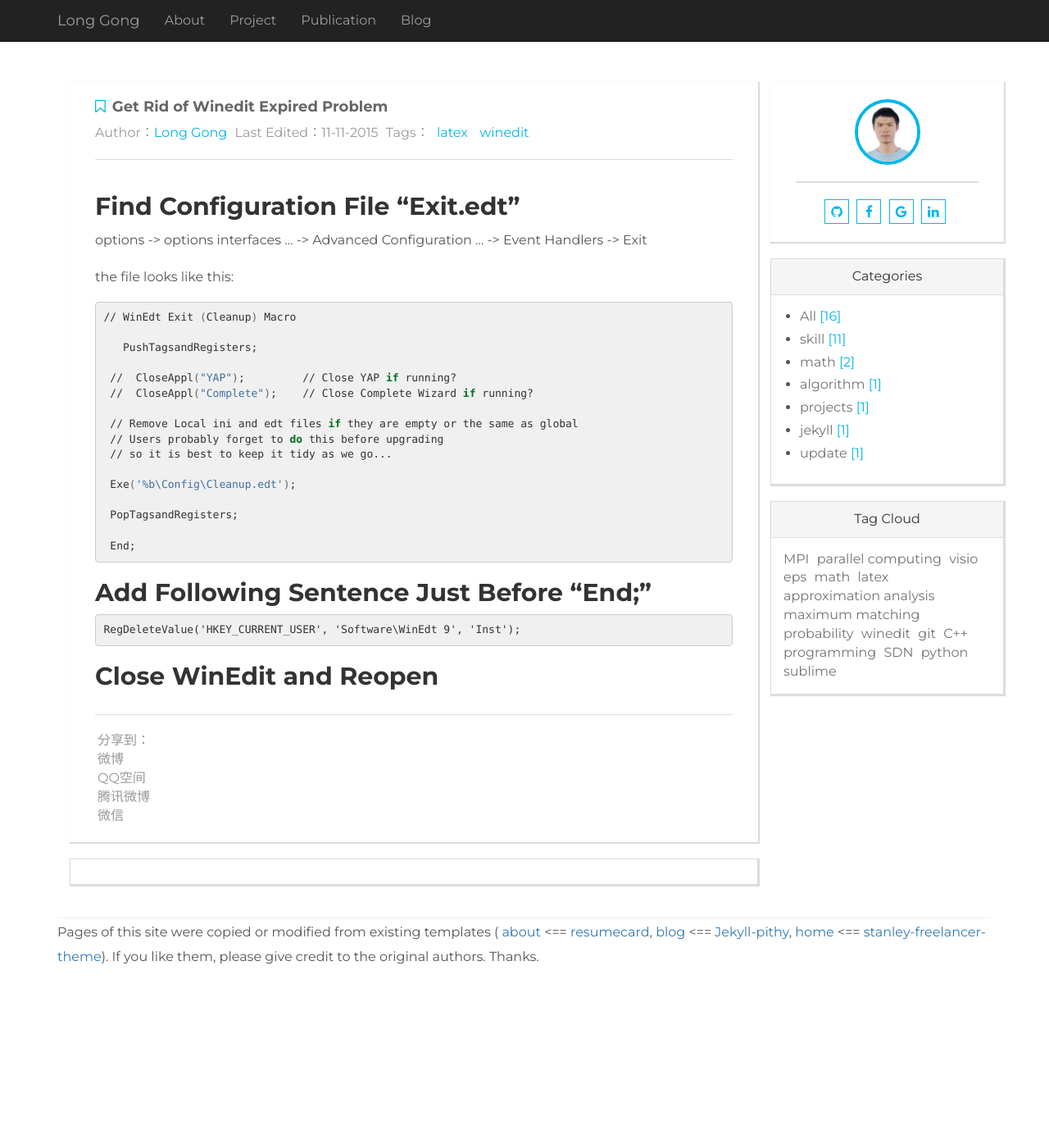
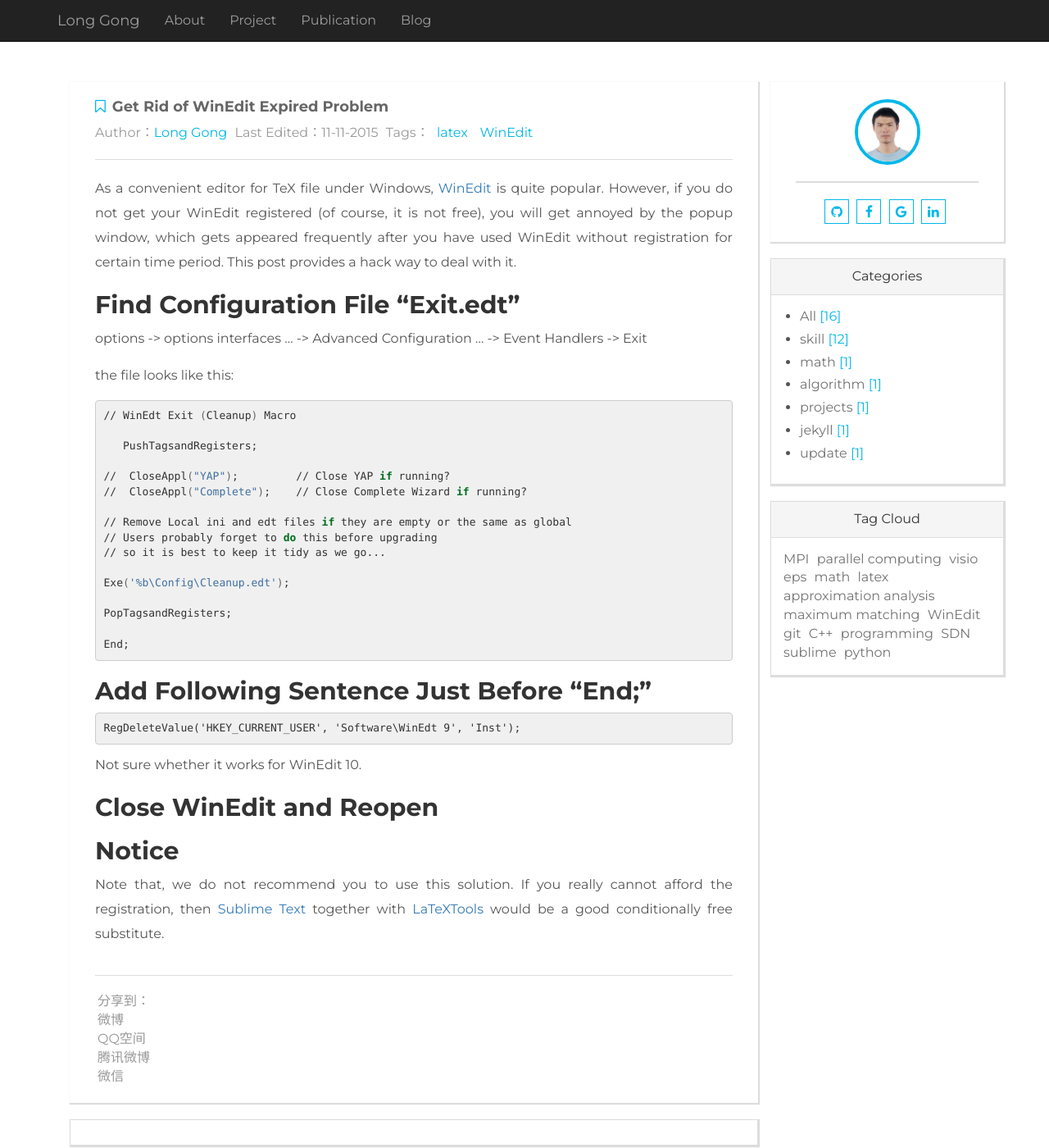
Before and after one commit to lgong30/lgong30.github.io, a Jekyll site: the page built from _posts/2015-11-11-winedit-expired.md, in a window 1280 px wide and 1400 px high. Shown: the whole window at 82% size. Built offline with Jekyll 4.4.1, drawn with Linux system fonts in a browser that asks for light colours; comment, search, counter and statistics services are not loaded.

````diff
--- a/_posts/2015-11-11-winedit-expired.md
+++ b/_posts/2015-11-11-winedit-expired.md
@@ -1,12 +1,22 @@
 ---
 layout: post
-title: Get Rid of Winedit Expired Problem
-excerpt: "useful skills"
-tags: [latex, winedit]
+title: Get Rid of WinEdit Expired Problem
+tags: [latex, WinEdit]
 categories: [skill]
 ---
 
-## Find Configuration File "Exit.edt"
+
+As a convenient editor for TeX file under Windows, [WinEdit](http://www.winedt.com/) is quite popular. However, if you do not get your
+WinEdit registered (of course, it is not free), you will get annoyed
+by the popup window, which gets appeared frequently after you have
+used WinEdit without registration for certain time period. This post
+provides a hack way to deal with it.
+
+
+
+
+Find Configuration File "Exit.edt"
+----------------------------------
 
 options -> options interfaces ... -> Advanced Configuration ... -> Event Handlers -> Exit
 
@@ -18,24 +28,36 @@ the file looks like this:
 
    PushTagsandRegisters;
 
- //  CloseAppl("YAP");         // Close YAP if running?
- //  CloseAppl("Complete");    // Close Complete Wizard if running?
+//  CloseAppl("YAP");         // Close YAP if running?
+//  CloseAppl("Complete");    // Close Complete Wizard if running?
 
- // Remove Local ini and edt files if they are empty or the same as global
- // Users probably forget to do this before upgrading
- // so it is best to keep it tidy as we go...
+// Remove Local ini and edt files if they are empty or the same as global
+// Users probably forget to do this before upgrading
+// so it is best to keep it tidy as we go...
 
- Exe('%b\Config\Cleanup.edt');
+Exe('%b\Config\Cleanup.edt');
 
- PopTagsandRegisters;
+PopTagsandRegisters;
 
- End;
+End;
 ```
 
 
-## Add Following Sentence Just Before **"End;"**
+Add Following Sentence Just Before **"End;"**
+---------------------------------------------
 
     RegDeleteValue('HKEY_CURRENT_USER', 'Software\WinEdt 9', 'Inst');
 
+Not sure whether it works for WinEdit 10.
 
-## Close WinEdit and Reopen
+
+Close WinEdit and Reopen
+------------------------
+
+
+
+Notice
+------
+
+Note that, we do not recommend you to use this solution. If you really
+cannot afford the registration, then [Sublime Text](https://www.sublimetext.com/) together with [LaTeXTools](https://github.com/SublimeText/LaTeXTools) would be a good conditionally free substitute.
````
Also changed, not shown: _posts/2015-11-01-useful-probabilty.md (deleted, +0 -100 lines), _posts/2016-09-16-sublime-text-3-latextools.md (added, +57 -0 lines), assets/img/for_posts/STLaTeX/latextools_conf.png (added), assets/img/for_posts/STLaTeX/latextools_install.png (added), assets/img/for_posts/STLaTeX/latextools_pop_1.png (added), assets/img/for_posts/STLaTeX/latextools_pop_2.png (added).
